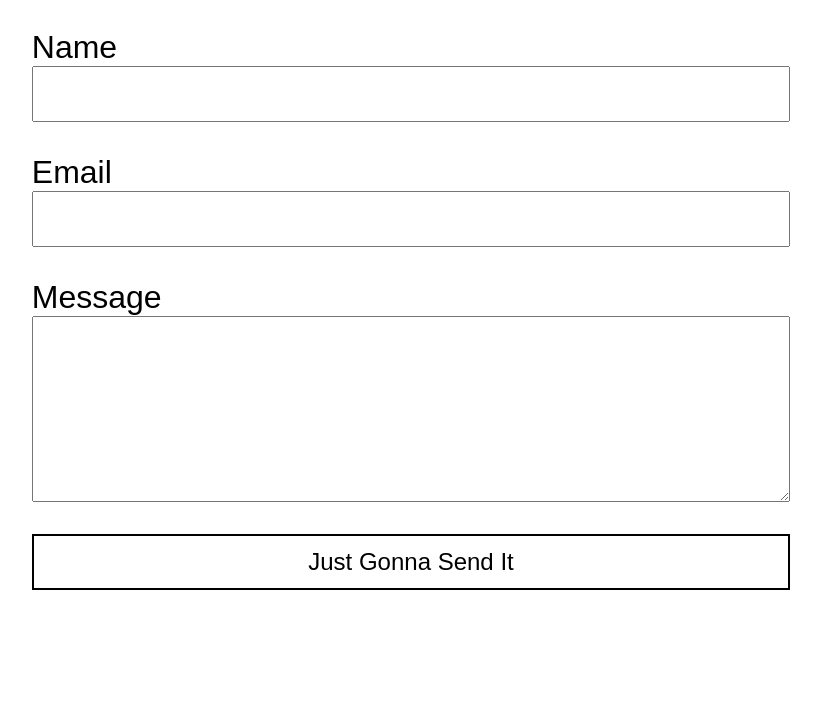
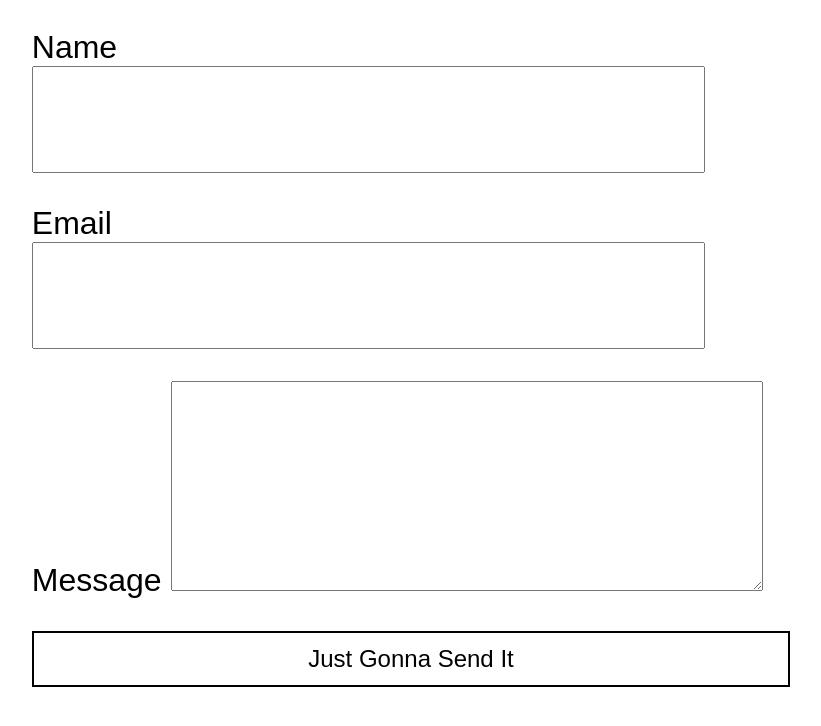
Before and after one commit to AdamMescher/netlify-form-test, a plain HTML site: page index.html in a window 1280 px wide. Shown: the part 48-774 px from the top of the page, without its empty margins (229-1050 px from the left). Drawn offline with Linux system fonts and the light colour scheme.

Commit message:
Attempt to format form closer to Netlify

```diff
--- a/index.html
+++ b/index.html
@@ -3,12 +3,9 @@
     <body>
         <h1>Contact Me</h1>
         <form name="contact" method="POST" data-netlify="true">
-            <label for="name">Name</label>
-            <input required type="text" id="name" />
-            <label for="email">Email</label>
-            <input required type="email" id="email" />
-            <label for="message">Message</label>
-            <textarea required id="message"></textarea>
+            <label for="full-name">Name  <input required type="text" id="full-name" /></label>
+            <label for="email">Email <input required type="email" id="email" /> </label>
+            <label for="message">Message  <textarea required id="message"></textarea></label>
             <div data-netlify-recaptcha></div>
             <input class="submit-btn" type="submit" value="Just Gonna Send It"/>
         </form>
```
